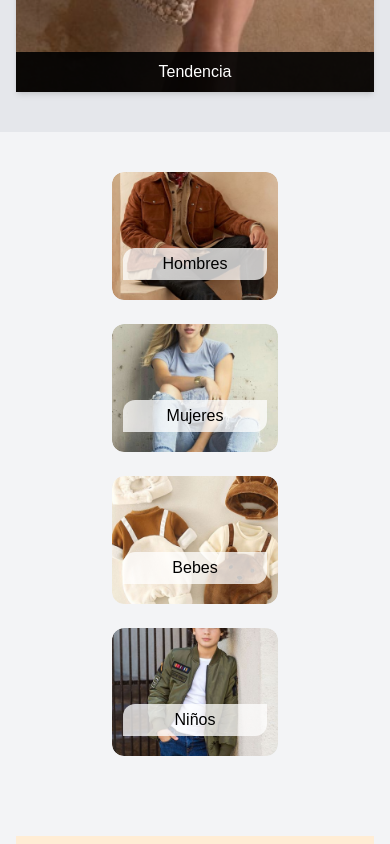
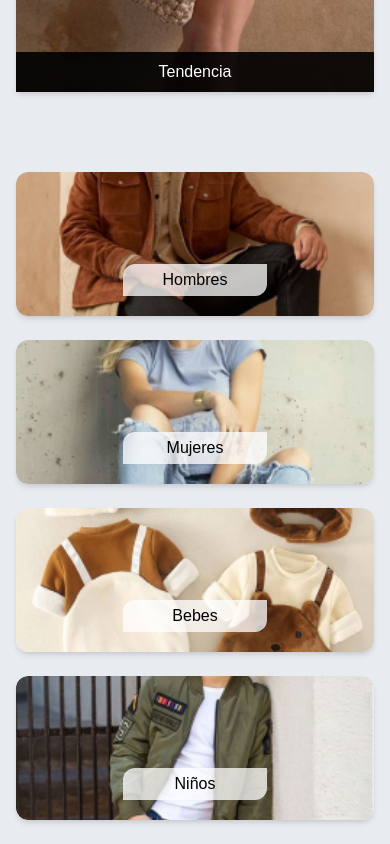
Before and after one commit to Hecze/Revest, a Next.js app: page / in a window 390 px wide. Shown: the part 3000-3844 px from the top of the page. Built offline with nearby package versions, Linux system fonts and the light colour scheme.

Commit message:
section mas responsive

```diff
--- a/src/app/components/Categorias.tsx
+++ b/src/app/components/Categorias.tsx
@@ -7,7 +7,7 @@ interface CategoriaProps {
 
 const Categoria: React.FC<CategoriaProps> = ({ title, imgSrc }) => {
   return (
-    <div className="relative h-32 w-full rounded-xl overflow-hidden">
+    <div className="relative h-36 w-full rounded-xl overflow-hidden shadow-md cursor-pointer hover:opacity-90 transition">
       {/* Imagen recortada para encajar en el contenedor */}
       <Image
         src={imgSrc}
@@ -27,8 +27,8 @@ const Categoria: React.FC<CategoriaProps> = ({ title, imgSrc }) => {
 
 const Categorias: React.FC = () => {
   return (
-    <section className="bg-gray-100 py-10 px-4 sm:px-12 md:px-24 xl:px-56">
-      <div className="grid grid-cols-1 md:grid-cols-2 lg:grid-cols-4 gap-6 px-24">
+    <section className="">
+      <div className="grid grid-cols-1 md:grid-cols-2 lg:grid-cols-4 gap-6 lg:px-24">
         {/* Componente Categoria con título y ruta de imagen */}
         <Categoria title="Hombres" imgSrc="/hombres.png" />
         <Categoria title="Mujeres" imgSrc="/mujeres.png" />
--- a/src/app/components/DescubreMas.tsx
+++ b/src/app/components/DescubreMas.tsx
@@ -1,6 +1,6 @@
 const DescubreMas = () => {
   return (
-    <section className="bg-gray-100 py-10">
+    <section className="">
       <h2 className="text-2xl font-bold text-center mb-6">Descubre más de REVEST</h2>
       <div className="flex flex-col md:flex-row gap-6 px-5 justify-between">
         <div className="bg-yellow-300 h-40 w-full md:w-1/3 flex items-center justify-center">Opción 1</div>
--- a/src/app/components/OutfitIA.tsx
+++ b/src/app/components/OutfitIA.tsx
@@ -1,6 +1,6 @@
 const OutfitIA = () => {
   return (
-    <section className="bg-gray-50 py-10">
+    <section className="">
       <h2 className="text-2xl font-bold text-center mb-6">Crea tu outfit perfecto con REVEST IA</h2>
       <div className="grid grid-cols-1 lg:grid-cols-2 gap-6 px-5">
         <div className="bg-gray-300 h-80 flex items-center justify-center">Imagen Principal</div>
--- a/src/app/components/Tendencias.tsx
+++ b/src/app/components/Tendencias.tsx
@@ -29,7 +29,7 @@ const Tendencia: React.FC<TendenciaProps> = ({ title, imgSrc }) => {
 
 const Tendencias: React.FC = () => {
   return (
-    <section className="bg-gray-200 py-10  px-4 sm:px-12 md:px-24 xl:px-56">
+    <section className="">
       <div className="text-center mb-6">
         <h2 className="text-2xl font-bold">Tendencias que no te puedes perder</h2>
       </div>
--- a/src/app/globals.css
+++ b/src/app/globals.css
@@ -25,3 +25,49 @@ body {
     text-wrap: balance;
   }
 }
+
+
+/* Archivo styles.css */
+
+section {
+  background-color: #e8ebf0;
+  /* bg-gray-200 */
+  padding-top: 2.5rem;
+  /* py-10 */
+  padding-bottom: 2.5rem;
+  padding-left: 1rem;
+  /* px-4 (base) */
+  padding-right: 1rem;
+}
+
+@media (min-width: 640px) {
+  section {
+    padding-left: 3rem;
+    /* sm:px-12 */
+    padding-right: 3rem;
+  }
+}
+
+@media (min-width: 768px) {
+  section {
+    padding-left: 6rem;
+    /* md:px-24 */
+    padding-right: 6rem;
+  }
+}
+
+@media (min-width: 1280px) {
+  section {
+    padding-left: 12rem;
+    /* xl:px-56 */
+    padding-right: 12rem;
+  }
+}
+
+@media (min-width: 1800px) {
+  section {
+    padding-left: 16rem;
+    /* xl:px-56 */
+    padding-right: 16rem;
+  }
+}
```
